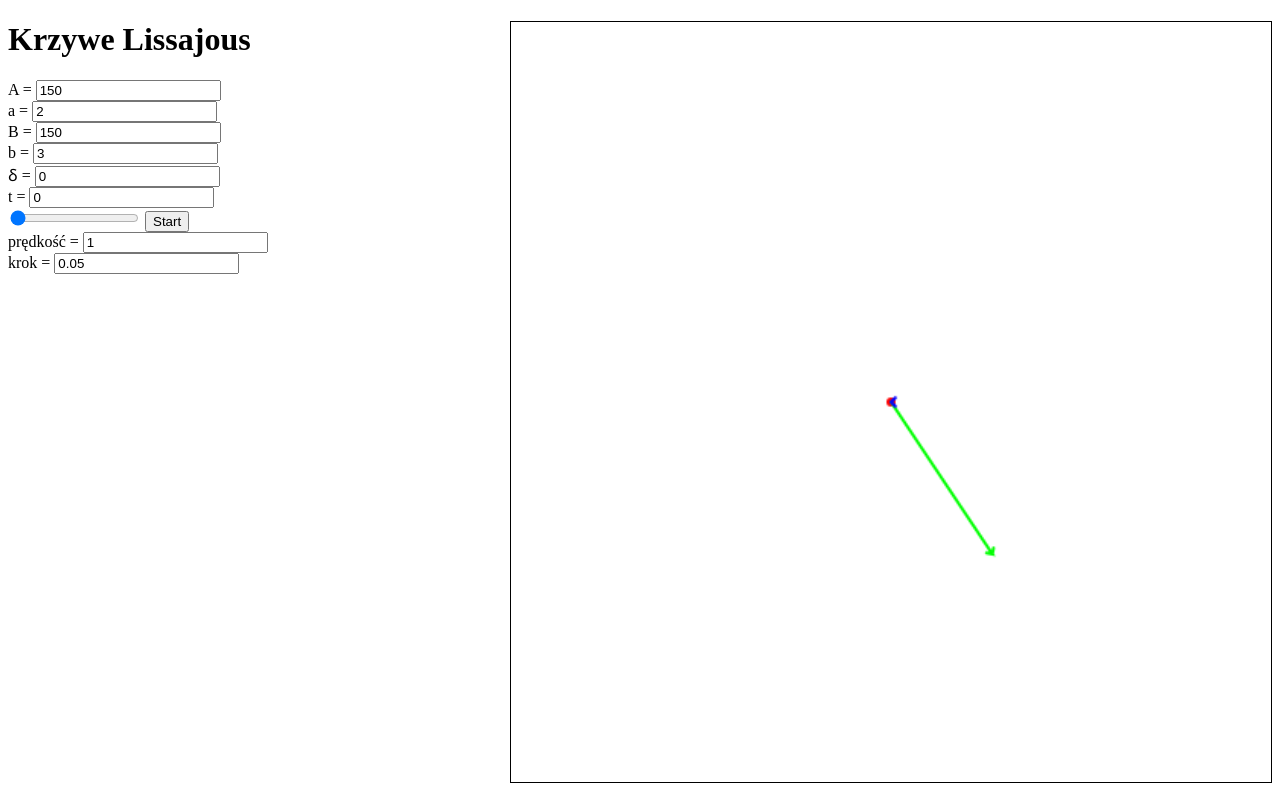
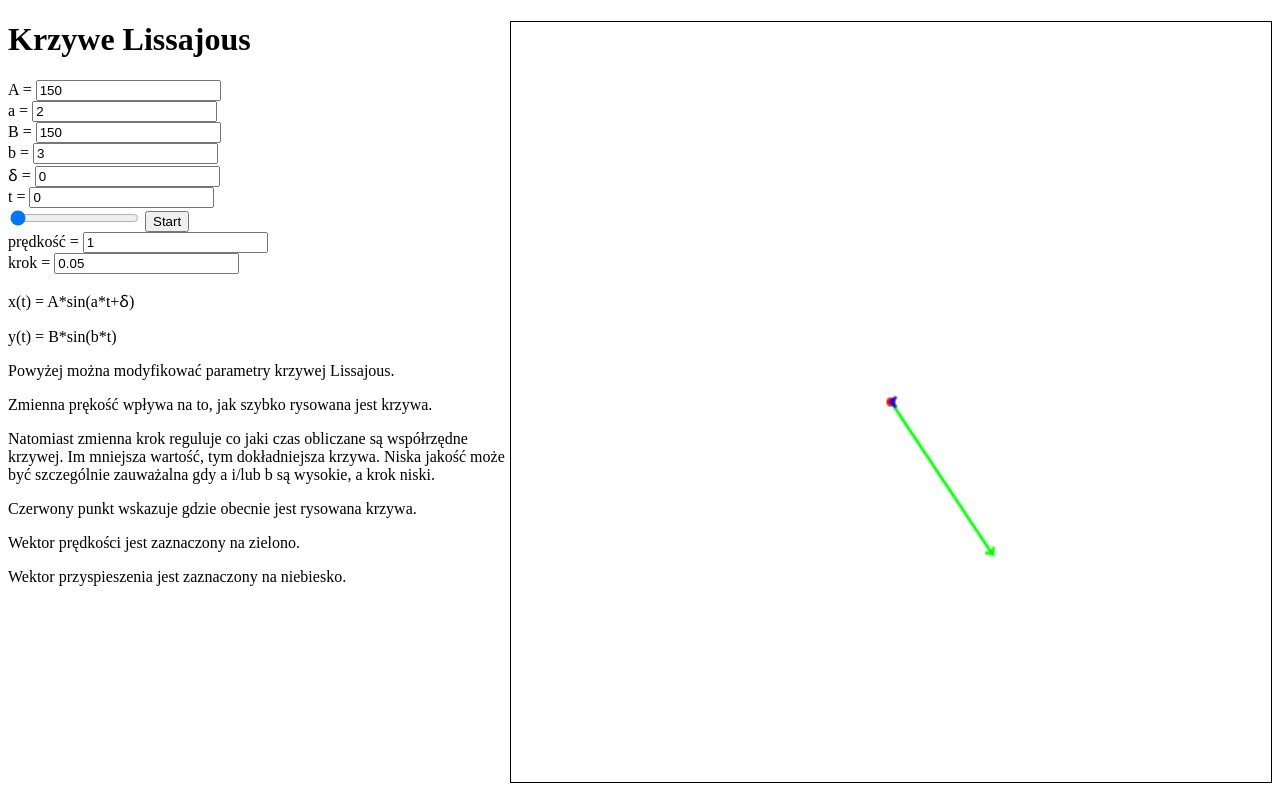
Before and after one commit to TK-A369/lissajous-curves, a SvelteKit app: page / in a window 1280 px wide. Built offline with nearby package versions, Linux system fonts and the light colour scheme.

Commit message:
Add description

```diff
--- a/src/routes/+page.svelte
+++ b/src/routes/+page.svelte
@@ -254,6 +254,21 @@
 	<br />
 </div>
 
+<p>x(t) = A*sin(a*t+ẟ)</p>
+<p>y(t) = B*sin(b*t)</p>
+
+<p>Powyżej można modyfikować parametry krzywej Lissajous.</p>
+<p>Zmienna prękość wpływa na to, jak szybko rysowana jest krzywa.</p>
+<p>
+	Natomiast zmienna krok reguluje co jaki czas obliczane są współrzędne krzywej. Im mniejsza
+	wartość, tym dokładniejsza krzywa. Niska jakość może być szczególnie zauważalna gdy a i/lub b są
+	wysokie, a krok niski.
+</p>
+
+<p>Czerwony punkt wskazuje gdzie obecnie jest rysowana krzywa.</p>
+<p>Wektor prędkości jest zaznaczony na zielono.</p>
+<p>Wektor przyspieszenia jest zaznaczony na niebiesko.</p>
+
 <style>
 	#lissajous-canvas {
 		border: 1px solid black;
```
